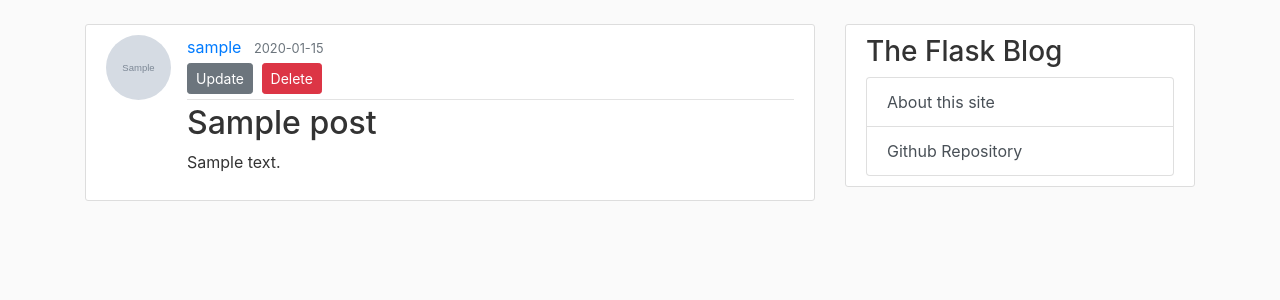
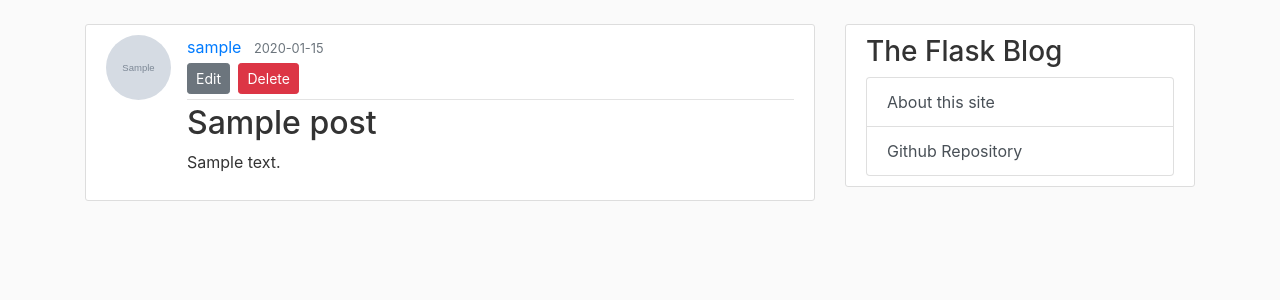
Before and after one commit to pzrsa/flask_blog, a Flask app: page /post/1 in a window 1280 px wide. Shown: the part 56-356 px from the top of the page. Run offline with Flask 2, Linux system fonts and the light colour scheme; a user stored in the database is signed in; tables that the repository leaves empty hold one stand-in row (values such as "Sample post"); grey boxes marked "Sample" are stand-in pictures; some libraries are stand-ins or nearby versions.

Commit message:
change from "update post" to "edit post"

```diff
--- a/flaskblog/routes.py
+++ b/flaskblog/routes.py
@@ -108,9 +108,9 @@ def post(post_id):
     return render_template('post.html', title=post.title, post=post)
 
 
-@app.route('/post/<int:post_id>/update', methods=['GET', 'POST'])
+@app.route('/post/<int:post_id>/edit', methods=['GET', 'POST'])
 @login_required
-def update_post(post_id):
+def edit_post(post_id):
     post = Post.query.get_or_404(post_id)
     if post.author != current_user:
         abort(403)
@@ -119,13 +119,13 @@ def update_post(post_id):
         post.title = form.title.data
         post.content = form.content.data
         db.session.commit()
-        flash ('Your post has been updated!', 'success')
+        flash ('Your post has been edited!', 'success')
         return redirect(url_for('post', post_id=post.id))
     elif request.method == 'GET':
         form.title.data = post.title
         form.content.data = post.content
-    return render_template('create_post.html', title="Update Post",
-                            form=form, legend="Update Post")
+    return render_template('create_post.html', title="Edit Post",
+                            form=form, legend="Edit Post")
 
 
 
--- a/flaskblog/templates/post.html
+++ b/flaskblog/templates/post.html
@@ -11,7 +11,7 @@
             {% if post.author == current_user %}
             <div>
                 <a class="btn btn-secondary btn-sm mt-1 mb-1"
-                    href="{{ url_for('update_post', post_id=post.id) }}">Update</a>
+                    href="{{ url_for('edit_post', post_id=post.id) }}">Edit</a>
                 <button type="button" class="btn btn-danger btn-sm m-1" data-toggle="modal"
                     data-target="#deleteModal">Delete</button>
             </div>
```
